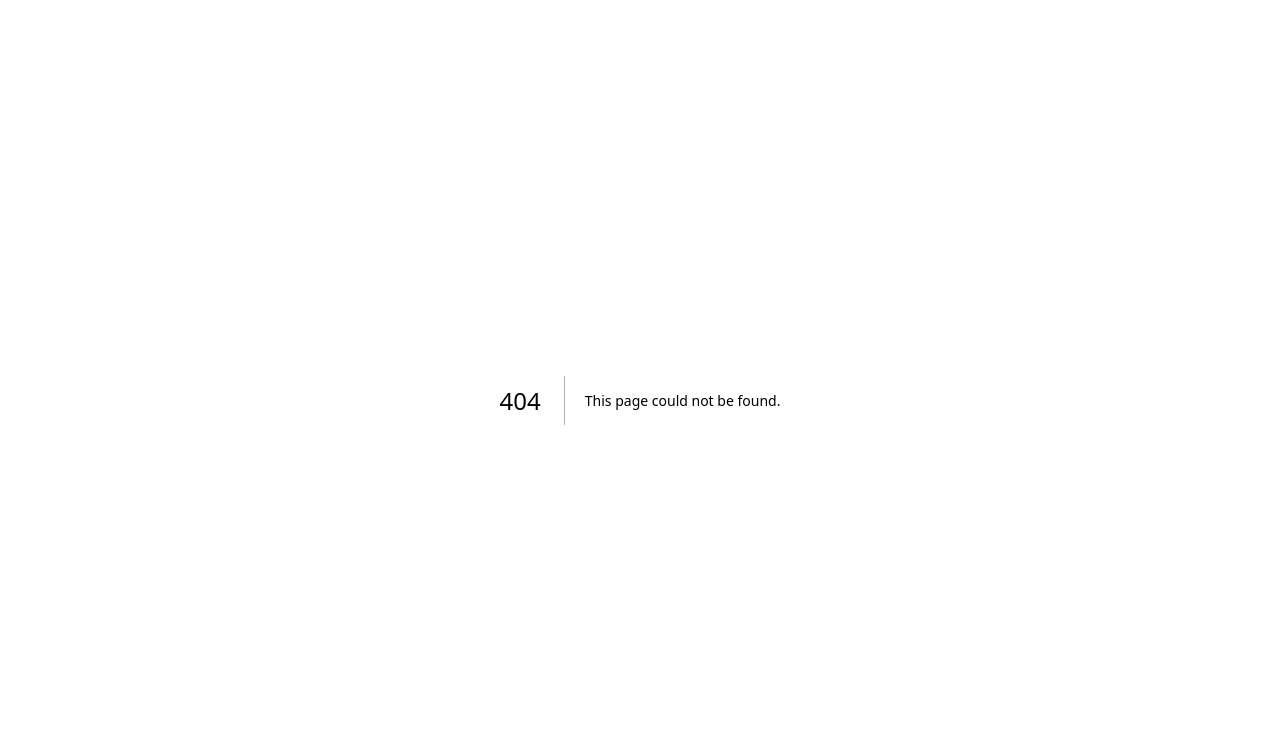
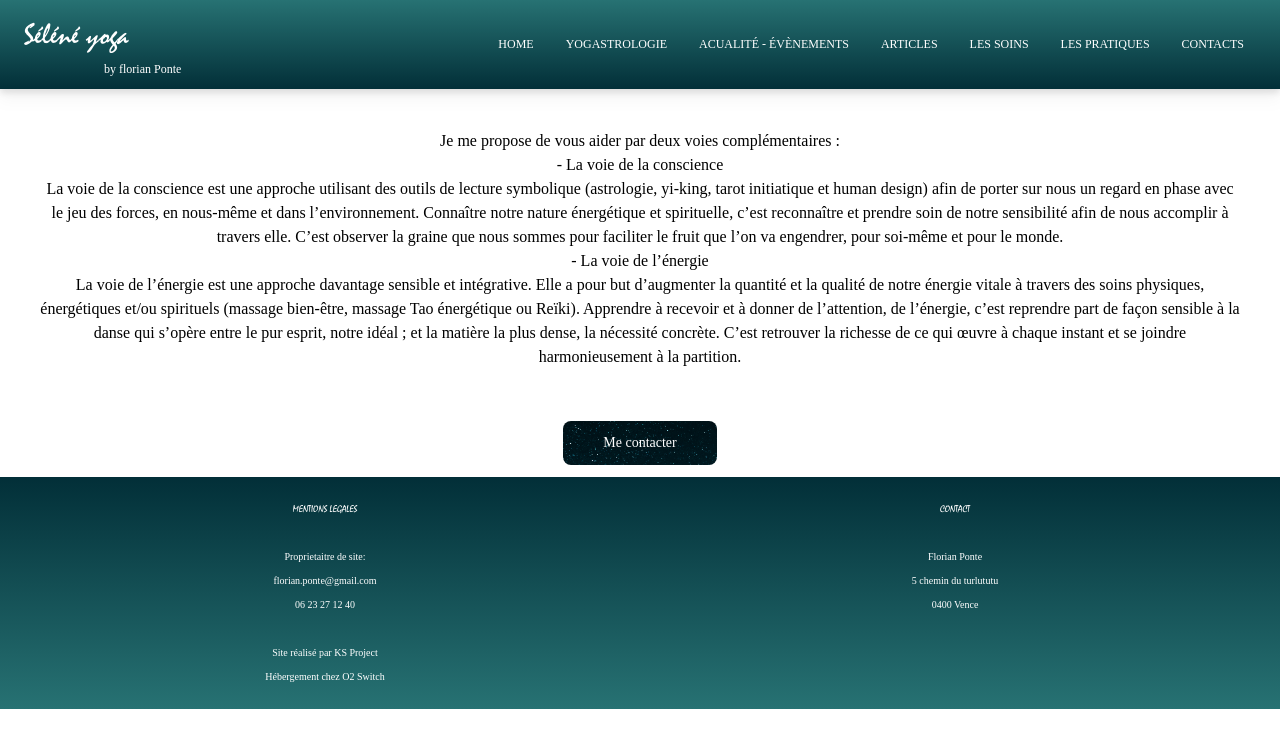
Before and after one commit to kev0629/selene-yoga, a Next.js app: page /Consultations in a window 1280 px wide. Before the commit this address had no page. Shown: the top 748 px of the page. Built offline with nearby package versions, Linux system fonts and the light colour scheme; a web font is replaced by a local one.

Commit message:
Create Consultation, Oeuvre and Rencontres pages.

```diff
--- /dev/null
+++ b/pages/Consultations.tsx
@@ -0,0 +1,50 @@
+import React from 'react'
+import Head from 'next/head'
+import Navbar from '../components/Navbar'
+import Footer from '../components/Footer'
+import StarButton from '../components/StarButton'
+
+type Props = {}
+
+const consultation_individuel = (props: Props) => {
+  return (
+    <>
+    <Head>
+        <title>Selene-Yoga</title>
+        <meta name="description" content="Generated by create next app" />
+        <link rel="icon" href="/favicon.ico" />
+      </Head>
+      <main className='text-xs md:text-base font-main'>
+        <Navbar/>
+        <p className='p-10 text-center'>
+        Je me propose de vous aider par deux voies complémentaires :
+        <br />
+        - La voie de la conscience
+        <br />
+        La voie de la conscience est une approche utilisant des outils de lecture symbolique (astrologie, yi-king,
+        tarot initiatique et human design) afin de porter sur nous un regard en phase avec le jeu des forces,
+        en nous-même et dans l’environnement.
+        Connaître notre nature énergétique et spirituelle, c’est reconnaître et prendre soin de notre sensibilité
+        afin de nous accomplir à travers elle. C’est observer la graine que nous sommes pour faciliter le fruit que
+        l’on va engendrer, pour soi-même et pour le monde.
+        <br />
+        - La voie de l’énergie
+        <br />
+        La voie de l’énergie est une approche davantage sensible et intégrative. Elle a pour but d’augmenter la quantité
+        et la qualité de notre énergie vitale à travers des soins physiques, énergétiques et/ou spirituels
+        (massage bien-être, massage Tao énergétique ou Reïki).
+        Apprendre à recevoir et à donner de l’attention, de l’énergie, c’est reprendre part de façon sensible à la danse
+        qui s’opère entre le pur esprit, notre idéal ; et la matière la plus dense, la nécessité concrète. C’est retrouver
+        la richesse de ce qui œuvre à chaque instant et se joindre harmonieusement à la partition.
+        </p>
+        <div className='flex justify-center'>
+          <StarButton title='Me contacter' className='px-10 py-3 m-3'/>
+        </div>
+
+        <Footer bgClassName='bg-gradient-to-t from-selene-green to-selene-green-dark'/>
+      </main>
+    </>
+  )
+}
+
+export default consultation_individuel
--- /dev/null
+++ b/pages/Oeuvre.tsx
@@ -0,0 +1,56 @@
+import React from 'react'
+import Navbar from '../components/Navbar'
+import Head from 'next/head'
+import Footer from '../components/Footer'
+
+type Props = {}
+
+const Oeuvre = (props: Props) => {
+  return (
+    <>
+    <Head>
+        <title>Selene-Yoga</title>
+        <meta name="description" content="Generated by create next app" />
+        <link rel="icon" href="/favicon.ico" />
+      </Head>
+      <main className='text-xs md:text-base font-main'>
+        <Navbar/>
+        <p className='p-10 text-center'>
+          L’intention :
+          <br />
+          Mon entreprise se nomme Séléné Yoga
+          Sa vocation est inscrite en son nom : proposer d’entrer en union avec la vie par la reconnaissance et
+          l’acceptation de notre part sensible, profonde, mystérieuse.
+          <br />
+          <br />
+          Se rencontrer dans sa vérité, au-delà des masques que l’on porte, c’est non seulement retrouver l’énergie,
+          mais également l’enthousiasme d’avancer avec son cœur ; c’est passer du labeur du quotidien qui nous pèse,
+          à nous offrir à la vie avec légèreté, et naître à soi-même à chaque instant, sur ce chemin.
+          <br />
+          <br />
+          Pour révéler mon potentiel, il m’a été utile d’utiliser des symboles et des systèmes de compréhensions
+          (yi king, tarot, astrologie, human design) qui ne restent que des marches pour se connaître à travers des images.
+          <br />
+          <br />
+          Il m’a été utile de cultiver cette énergie, goûter a son élévation et à son tarissement, apprendre à se connecter
+          à cet espace qui ressource et sécurise, et voir la danse de cette énergie opérer dans la vie courante.
+          <br />
+          <br />
+          Ces deux pratiques de connaissance de soi, par le symbole et par l’élévation de son énergie sont deux voies qui nous
+          mènent à révéler la nature non duelle du monde, et ainsi s’ancrer dans cette vie ou l’autre est un autre soi, ou notre
+          propre soi.
+          <br />
+          <br />
+          Connaître la joie de n’être personne, s’oublier dans la mouvance de la vie… C’est épouser la danse de notre étoile et
+          invité son rayonnement sur terre.
+        </p>
+
+
+
+        <Footer bgClassName='bg-gradient-to-t from-selene-green to-selene-green-dark'/>
+      </main>
+    </>
+  )
+}
+
+export default Oeuvre
--- /dev/null
+++ b/pages/Rencontres.tsx
@@ -0,0 +1,44 @@
+import React from 'react'
+import Head from 'next/head'
+import Navbar from '../components/Navbar'
+import Footer from '../components/Footer'
+import StarButton from '../components/StarButton'
+
+type Props = {}
+
+const Rencontres = (props: Props) => {
+  return (
+    <>
+    <Head>
+        <title>Selene-Yoga</title>
+        <meta name="description" content="Generated by create next app" />
+        <link rel="icon" href="/favicon.ico" />
+      </Head>
+      <main className='text-xs md:text-base font-main'>
+        <Navbar/>
+        <p className='p-10 text-center'>
+          Que cela soit à travers des ateliers, des séminaires ou des stages,
+          j’ai plaisir à animer ces évènements dans une dimension de partage, d’ouverture,
+          d’offrir une attention particulière au rythme qui nous emporte, et retrouver notre propre mouvement, dynamique et regard.
+          <br />
+          <br />
+          Des ateliers proposeront d’explorer en groupe des thématiques telles que la nature et sa nature, notre relation
+          a nous-même et au monde, la danse des saisons et la reliance à l’énergie… Afin d’apprendre ensemble à réenchanter
+          notre monde.
+          <br />
+          <br />
+          Ces ateliers ou stage sur week-end proposeront un programme équilibré entre l’activité, l’étude et le repos,
+          ponctué de pratiques de bien-être. Ils sont des espaces offerts à la connaissance de Soi, dans le partage,
+          la bienveillance et le respect.
+        </p>
+        <div className='flex justify-center'>
+          <StarButton title='Me contacter' className='px-10 py-3 m-3'/>
+        </div>
+
+        <Footer bgClassName='bg-gradient-to-t from-selene-green to-selene-green-dark'/>
+      </main>
+    </>
+  )
+}
+
+export default Rencontres
```
